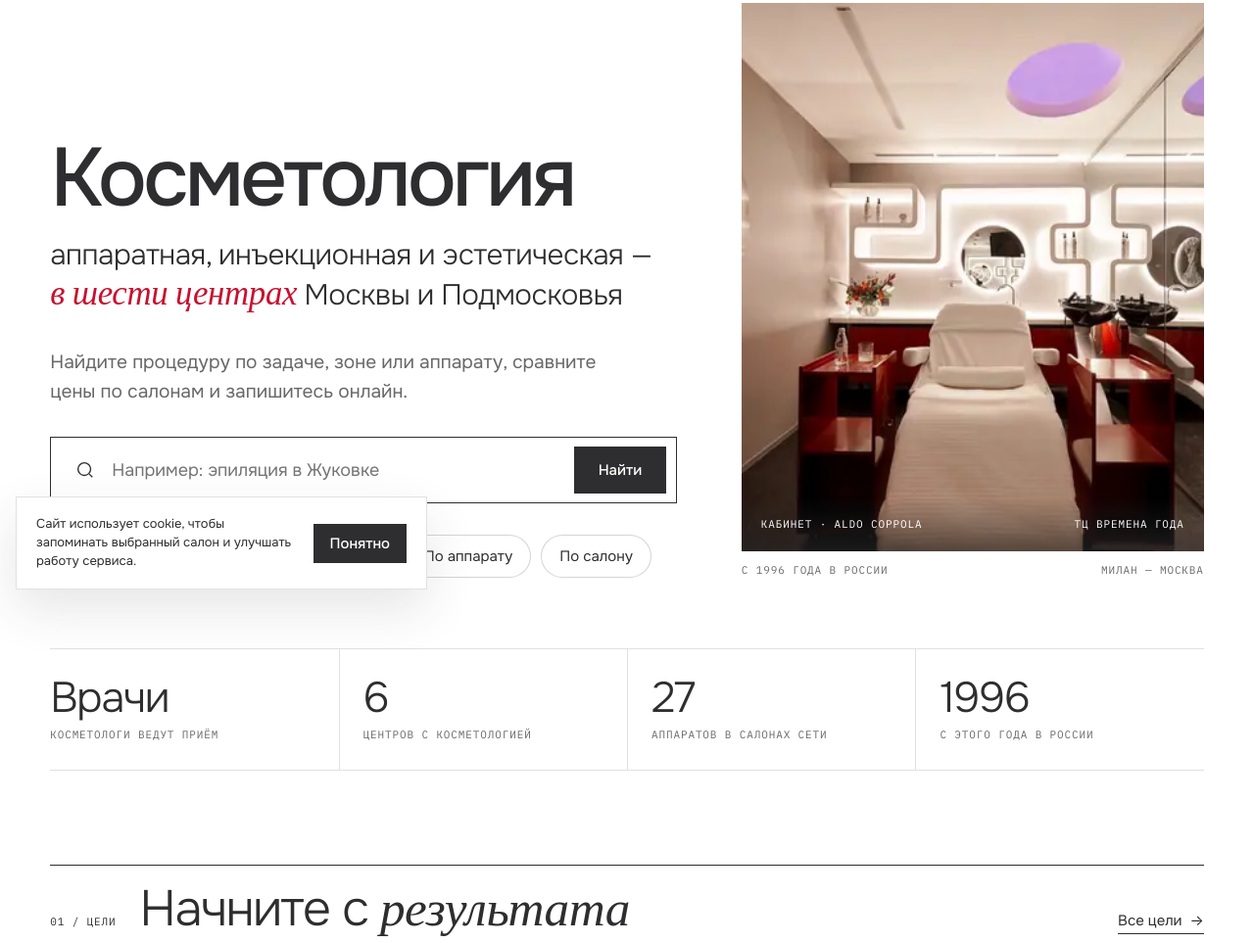
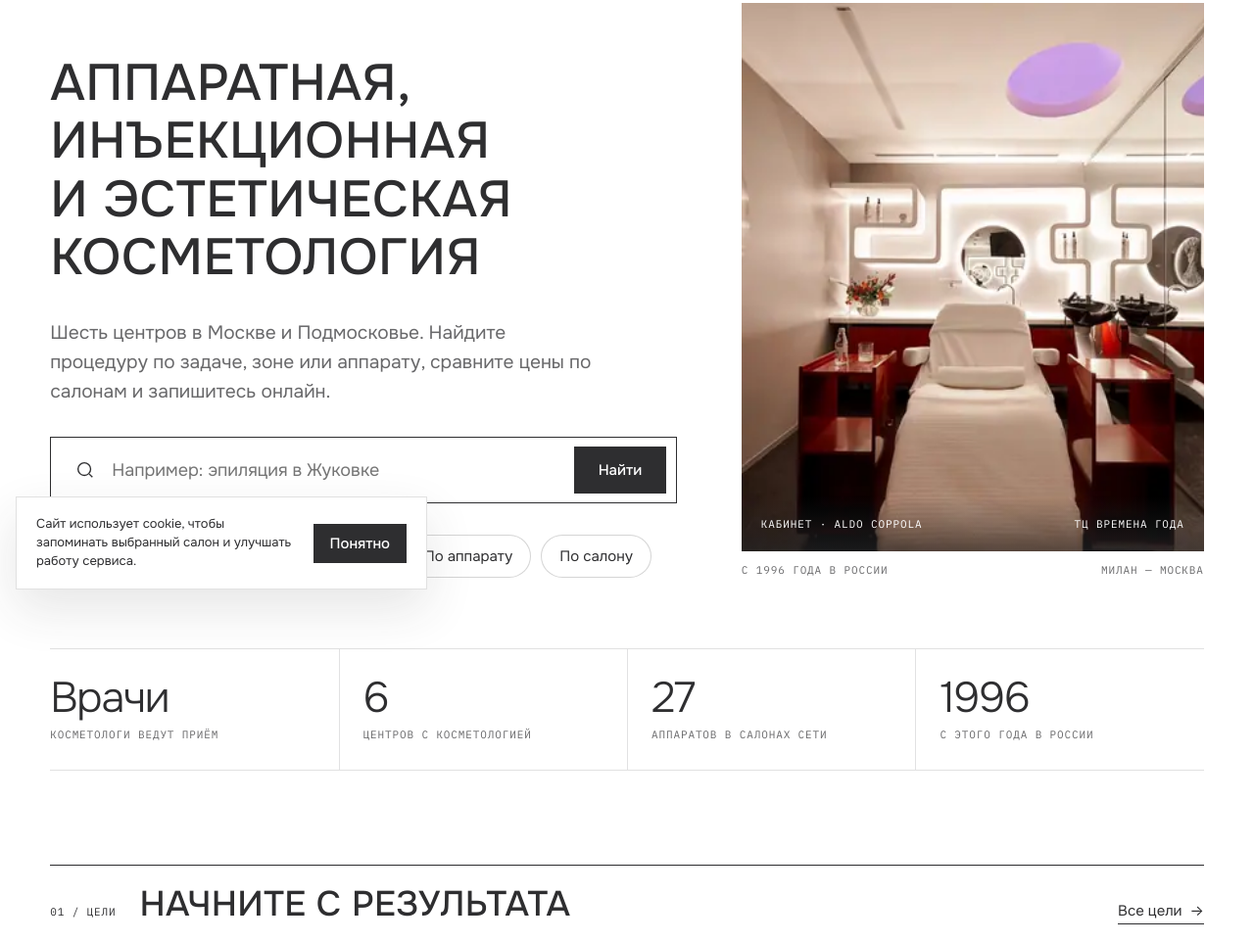
Before and after one commit to 2muchdesign-sign/aldo-coppola-cosmetology, an Astro site: page / in a window 1280 px wide. Shown: the part 182-1145 px from the top of the page at 98% size. Built offline with nearby package versions, Linux system fonts and the light colour scheme; Astro itself is replaced by a stand-in of ours.

Commit message:
Косметология: структурные заголовки заглавными (по мотивам Camper & Nicholsons)
Co-Authored-By: Claude Opus 5.5 <noreply@anthropic.com>

```diff
--- a/src/pages/index.astro
+++ b/src/pages/index.astro
@@ -24,7 +24,7 @@ const nCenters = COSMO_SALONS.length;
 const faceZones = ZONES.filter(z => z.body === 'face' && PROCEDURES.some(p => p.zones.includes(z.slug)));
 const bodyZones = ZONES.filter(z => z.body === 'body' && PROCEDURES.some(p => p.zones.includes(z.slug)));
 const hifu = PROCEDURE['smas-lifting-hifu'], hydra = PROCEDURE['apparatnoe-ochishchenie'];
-const nWord = ({ 5: 'пяти', 6: 'шести', 7: 'семи' })[nCenters] || nCenters;
+const nWord = ({ 5: 'Пять', 6: 'Шесть', 7: 'Семь' })[nCenters] || nCenters;
 const faq = [
   ['Сколько стоит SMAS-лифтинг HIFU?', `От ${rub(hifu.price_from)} — на аппаратах Ultraformer и Liftera-A, в зависимости от зоны, объёма и салона. Все цены — на странице процедуры.`],
   ['Сколько стоит HydraFacial?', `От ${rub(hydra.price_from)} — во всех ${nCenters} центрах косметологии.`],
@@ -35,8 +35,8 @@ const faq = [
 <Base title="Косметология Aldo Coppola в Москве — процедуры, аппараты, цены" description={`Аппаратная, инъекционная и эстетическая косметология Aldo Coppola в ${nCenters} центрах Москвы и Рублёвки: ${PROCEDURES.length} процедур, ${devs.length} аппаратов, цены из прайсов салонов, запись онлайн.`} jsonld={[faqLD(faq)]}>
   <section class="acc-wrap acc-hero">
     <div class="acc-hero__l">
-      <h1 class="acc-h1 acc-h1--mast"><span class="acc-mast">Косметология</span><span class="acc-h1sub">аппаратная, инъекционная и эстетическая — <span class="acc-it acc-it--red">в&nbsp;{nWord}&nbsp;центрах</span> Москвы и&nbsp;Подмосковья</span></h1>
-      <p class="acc-lead">Найдите процедуру по задаче, зоне или аппарату, сравните цены по салонам и запишитесь онлайн.</p>
+      <h1 class="acc-h1 acc-h1--hero"><span>Аппаратная, </span><span>инъекционная </span><span>и эстетическая </span><span>косметология</span></h1>
+      <p class="acc-lead">{nWord} центров в&nbsp;Москве и&nbsp;Подмосковье. Найдите процедуру по задаче, зоне или аппарату, сравните цены по салонам и запишитесь онлайн.</p>
       <form class="acc-hsearch2" role="search" data-acc-search-input>
         <svg width="22" height="22" viewBox="0 0 24 24" fill="none" stroke="currentColor" stroke-width="1.5" aria-hidden="true"><circle cx="11" cy="11" r="7"/><path d="M20 20l-3.5-3.5"/></svg>
         <label class="acc-sr" for="acc-hero-q">Что вы ищете</label>
--- a/src/styles/acc.css
+++ b/src/styles/acc.css
@@ -60,16 +60,16 @@
 .acc-mono--red { color: var(--acc-red); }
 .acc-it { font-family: var(--acc-serif); font-style: italic; font-weight: 400; letter-spacing: -.01em; }
 .acc-it--red { color: var(--acc-red); }
-.acc-h1 { font-weight: 400; font-size: clamp(46px, 7.4vw, 112px); line-height: .96; letter-spacing: -.035em; }
-.acc-h1 .acc-it { font-size: 1.1em; }
+/* Заголовки — структурная система (по мотивам Camper & Nicholsons): заглавные, Onest 500, ровный ритм строк,
+   без смены шрифта и цвета внутри. Акцент-курсив .acc-it в H1/H2 нейтрализуется здесь — вернуть можно в одном месте. */
+.acc-h1 { font-weight: 500; font-size: clamp(30px, 4.6vw, 64px); line-height: 1.14; letter-spacing: .01em; text-transform: uppercase; }
+.acc-h1 .acc-it, .acc-h2 .acc-it { font-family: inherit; font-style: normal; font-weight: inherit; font-size: 1em; letter-spacing: inherit; color: inherit; }
 /* Главная: масштабное слово на всю ширину колонки (как обложка Indoor TV), под ним — строка-уточнение.
    Onest 300 с курсивом Cormorant в одной строке смотрелся рыхло: крупное слово теперь Onest 500. */
 .acc-hero__l { container-type: inline-size; }
-.acc-h1--mast { font-size: inherit; letter-spacing: 0; line-height: 1; font-weight: 400; }
-.acc-mast { display: block; font-weight: 500; font-size: 12.5cqi; line-height: .92; letter-spacing: -.045em; white-space: nowrap; }
-.acc-h1sub { display: block; margin-top: .7em; font-weight: 300; font-size: clamp(21px, 2.6cqi + 12px, 30px); line-height: 1.25; letter-spacing: -.015em; max-width: 21em; color: var(--acc-graphite, #2E2E30); }
-.acc-h1sub .acc-it { font-size: 1.18em; }
-.acc-h2 { font-weight: 300; font-size: clamp(34px, 4vw, 56px); line-height: 1; letter-spacing: -.03em; }
+.acc-h1--hero { font-size: clamp(28px, 9.2cqi, 52px); }
+.acc-h1--hero > span { display: block; }
+.acc-h2 { font-weight: 500; font-size: clamp(24px, 2.8vw, 40px); line-height: 1.16; letter-spacing: .01em; text-transform: uppercase; }
 .acc-h3 { font-weight: 300; font-size: clamp(28px, 3vw, 40px); line-height: 1.08; letter-spacing: -.02em; }
 .acc-h4 { font-weight: 400; font-size: 22px; line-height: 1.2; letter-spacing: -.01em; }
 .acc-lead { font-size: clamp(17px, 1.5vw, 20px); line-height: 1.55; color: var(--acc-grey-ink); max-width: 560px; }
@@ -384,7 +384,7 @@
 
 /* шапка страницы (списки, каталоги) */
 .acc-phead { padding-top: 40px; padding-bottom: 48px; display: flex; flex-direction: column; gap: 24px; }
-.acc-phead .acc-h1 { font-size: clamp(42px, 6vw, 88px); }
+.acc-phead .acc-h1 { font-size: clamp(30px, 4.6vw, 64px); }
 .acc-phead__row { display: flex; justify-content: space-between; align-items: flex-end; gap: 24px; flex-wrap: wrap; }
 
 /* «Коротко» */
@@ -480,7 +480,7 @@
 .acc-phero { display: grid; grid-template-columns: repeat(12, minmax(0, 1fr)); gap: 32px; padding-top: 32px; padding-bottom: 56px; align-items: start; }
 .acc-phero__l { grid-column: span 7; display: flex; flex-direction: column; gap: 24px; min-width: 0; padding-top: 16px; }
 .acc-phero__r { grid-column: span 5; min-width: 0; }
-.acc-phero__l .acc-h1 { font-size: clamp(42px, 6vw, 92px); }
+.acc-phero__l .acc-h1 { font-size: clamp(30px, 4.6vw, 64px); }
 .acc-phero__price { display: flex; align-items: baseline; gap: 16px; flex-wrap: wrap; padding-top: 20px; border-top: 1px solid var(--acc-line); }
 .acc-phero__price b { font-weight: 300; font-size: clamp(30px, 3vw, 40px); letter-spacing: -.02em; }
 .acc-phero__cta { display: flex; gap: 12px; flex-wrap: wrap; }
```
